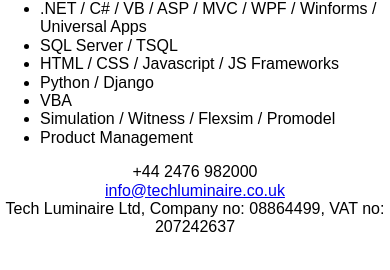
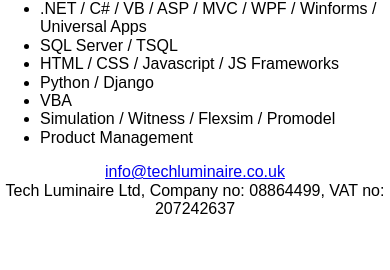
Before and after one commit to JustinWingChungHui/techluminaireweb, a website: page index.html in a window 390 px wide. Shown: the part 398-668 px from the top of the page. Drawn offline with nearby package versions, Linux system fonts and the light colour scheme.

Commit message:
Update index.html
Removed phone number

```diff
--- a/index.html
+++ b/index.html
@@ -30,7 +30,6 @@
 
 		</div>
 		<div class="footer">
-			<div>+44 2476 982000</div>
 			<div>
 				<a href="mailto:info@techluminaire.co.uk">info@techluminaire.co.uk</a>
 			</div>
```
